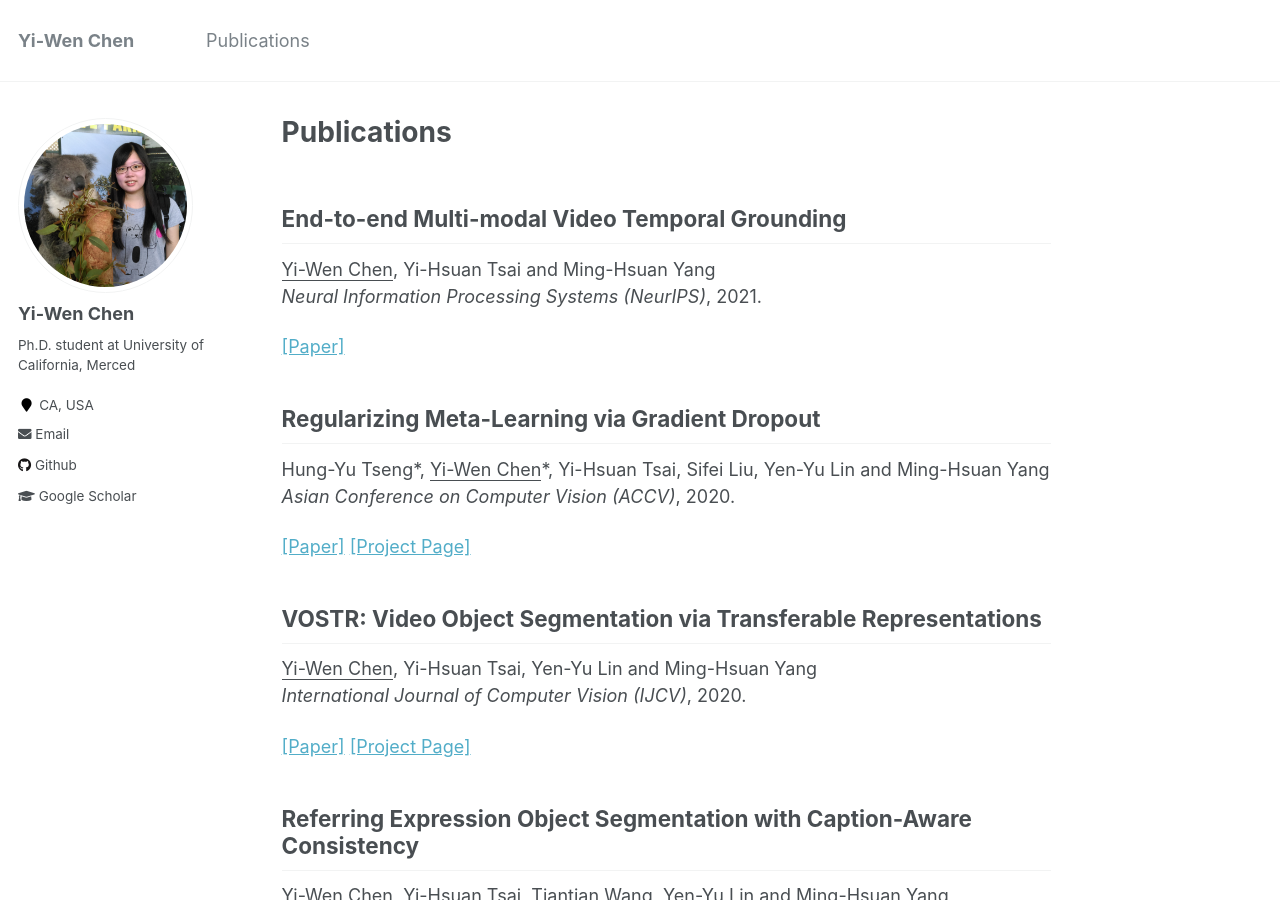
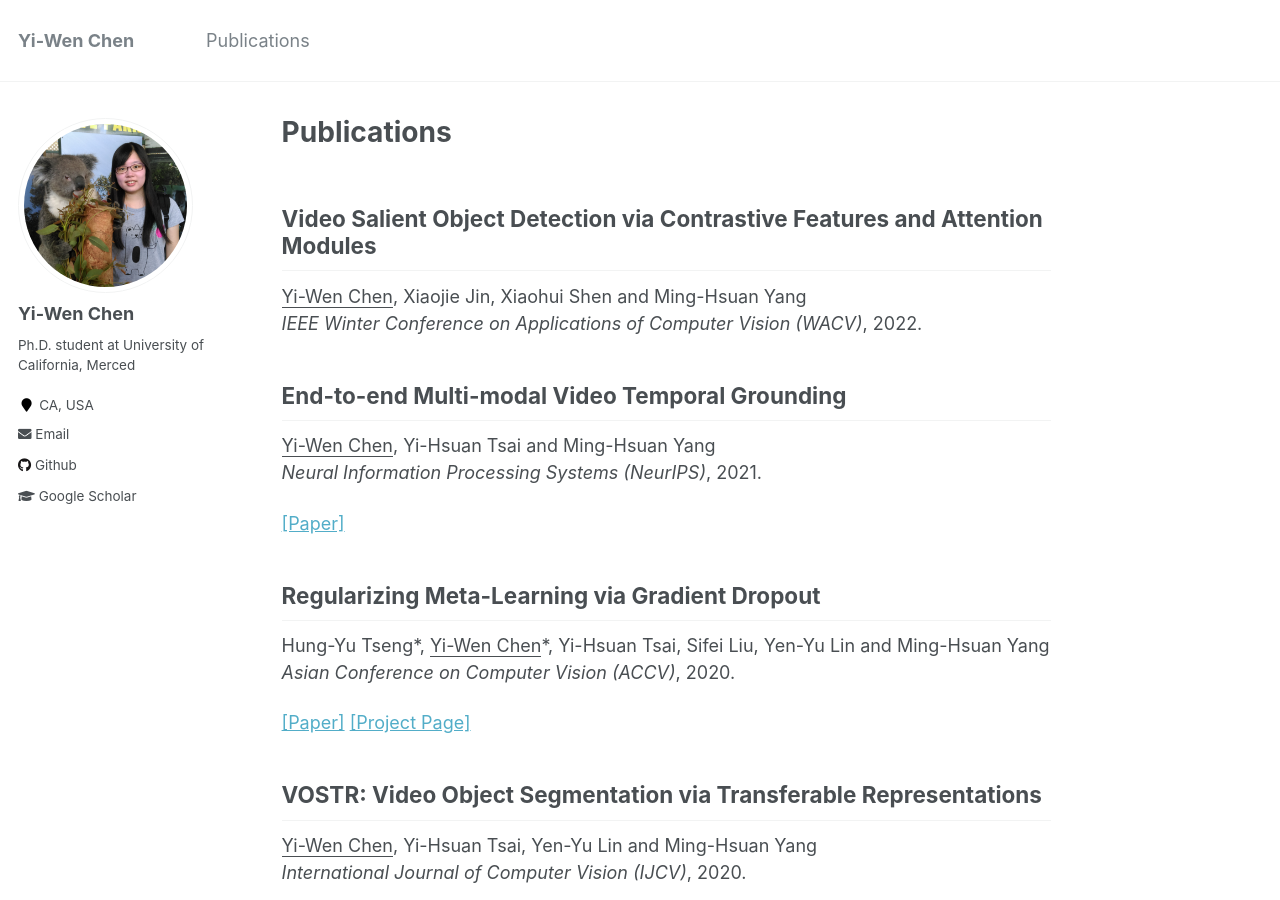
Before and after one commit to wenz116/wenz116.github.io, a Jekyll site: the page built from _pages/publications.md, in a window 1280 px wide and 900 px high. Built offline with Jekyll 4.4.1, drawn with Linux system fonts in a browser that asks for light colours.

Commit message:
Update CV and publications

```diff
--- a/_pages/publications.md
+++ b/_pages/publications.md
@@ -3,6 +3,10 @@ permalink: /publications/
 title: "Publications"
 author_profile: true
 ---
+
+## Video Salient Object Detection via Contrastive Features and Attention Modules
+<ins>Yi-Wen Chen</ins>, Xiaojie Jin, Xiaohui Shen and Ming-Hsuan Yang <br />
+*IEEE Winter Conference on Applications of Computer Vision (WACV)*, 2022.
 
 ## End-to-end Multi-modal Video Temporal Grounding
 <ins>Yi-Wen Chen</ins>, Yi-Hsuan Tsai and Ming-Hsuan Yang <br />
```
Also changed, not shown: 1 other file.
